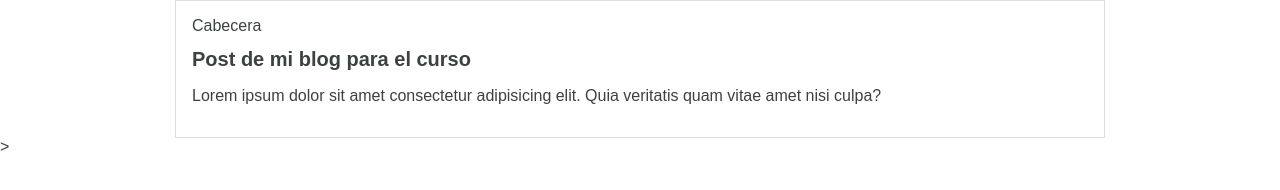
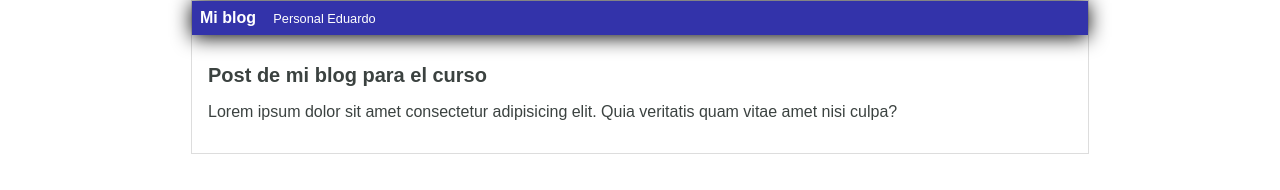
Before and after one commit to JoseEduardoRomero/hyperblog, a plain HTML site: page blogpost.html in a window 1280 px wide. Drawn offline with Linux system fonts and the light colour scheme.

Commit message:
Finalizada la cabecera con diseño azul

```diff
--- a/blogpost.html
+++ b/blogpost.html
@@ -6,7 +6,7 @@
     <body>
         <div id="container">
             <div id="cabecera">
-                Cabecera
+              Mi blog <span id="tagline">Personal Eduardo</span>
             </div>
             <div id="post">
                 <h1>Post de mi blog para el curso</h1>
@@ -18,6 +18,6 @@
             </div>
         </div>
 
-        >
+
     </body>
 </html>
--- a/css/estilos.css
+++ b/css/estilos.css
@@ -5,9 +5,25 @@ body{
     margin: 0;
     padding: 0;
 }
+#cabecera{
+    background: #33A;
+    color: white;
+    margin: 0;
+    padding: 0.5em;
+    font-weight: bold;
+    box-shadow: 0px 2px 20px 0px rgb(0, 0, 0.75);
+}
+#cabecera #tagline{
+    padding: 0 0 0 1em;
+    font-weight: normal;
+    font-size: 0.8rem;
+}
+#post{
+padding: 1em;
+}
 #container{
     width: 70%;
-    padding: 1em;
+    padding: 0;
     text-align: left;
     border: 1px solid #DDD;
     margin: 0 auto;
```
